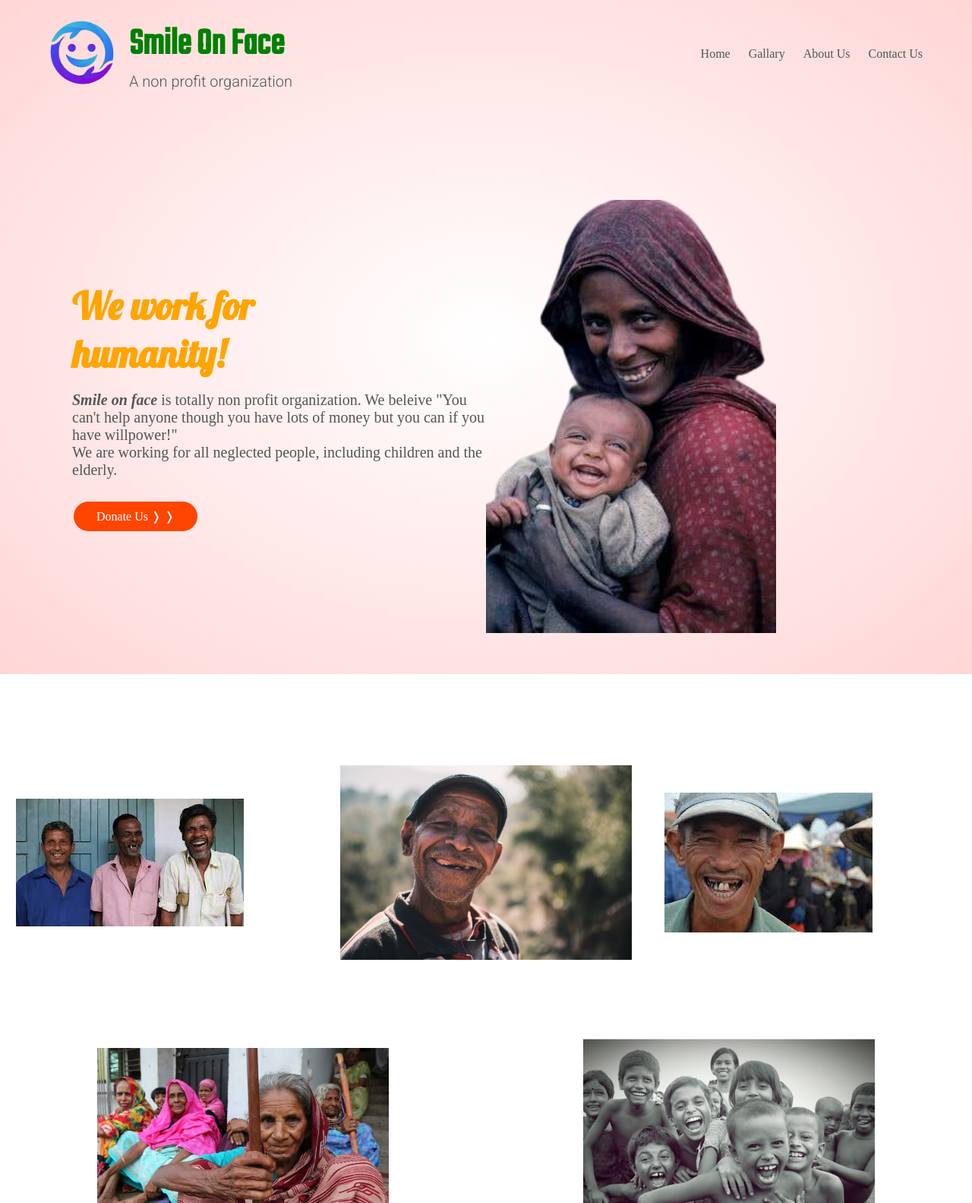
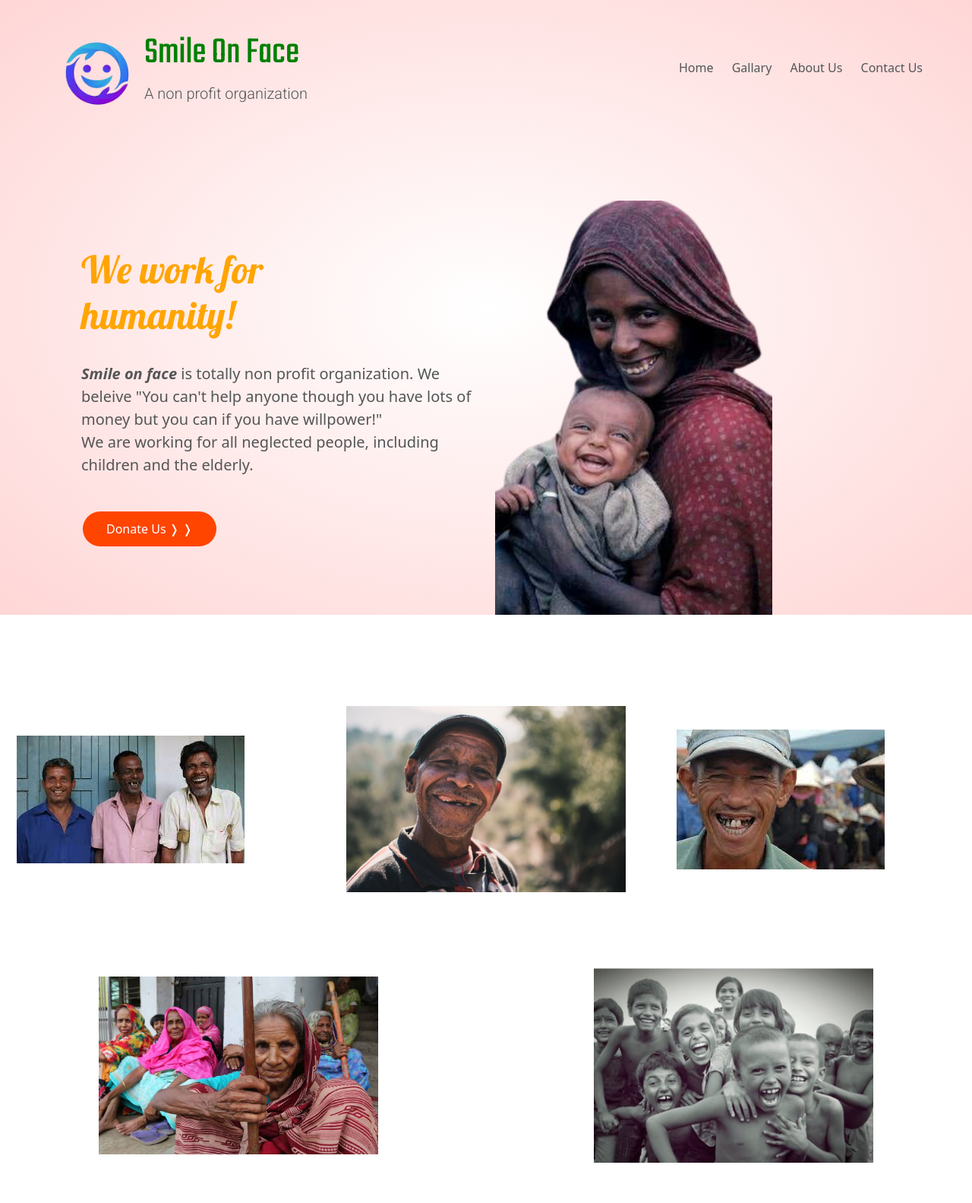
Before and after one commit to arafatuu/SmileOnFaceFoundation, a plain HTML site: page index.html in a window 1280 px wide. Shown: the top 1583 px of the page at 76% size. Drawn offline with nearby package versions, Linux system fonts and the light colour scheme; a web font is replaced by a local one.

Commit message:
reorganize images

```diff
--- a/css/style.css
+++ b/css/style.css
@@ -33,18 +33,24 @@ p {
   color: #555;
 }
 .logo {
-  /* border: 2px solid red; */
+  display: flex;
+  align-items: center;
+  padding: 20px;
 }
 
 .orgName {
   font-family: "Teko", sans-serif;
   font-size: 50px;
   color: green;
+  display: inline-block;
 }
 .slogun {
   font-family: "Roboto", sans-serif;
   font-size: 20px;
   color: #555;
+}
+.tagline {
+  display: inline-block;
 }
 .fontMessage {
   font-size: 20px;
--- a/index.html
+++ b/index.html
@@ -11,6 +11,13 @@
       href="https://fonts.googleapis.com/css2?family=Lobster&family=Roboto:wght@300&family=Style+Script&family=Teko&display=swap"
       rel="stylesheet"
     />
+    <!-- Bootstrap CSS -->
+    <link
+      href="https://cdn.jsdelivr.net/npm/bootstrap@5.0.2/dist/css/bootstrap.min.css"
+      rel="stylesheet"
+      integrity="sha384-EVSTQN3/azprG1Anm3QDgpJLIm9Nao0Yz1ztcQTwFspd3yD65VohhpuuCOmLASjC"
+      crossorigin="anonymous"
+    />
     <link rel="stylesheet" href="css/style.css" />
   </head>
   <body>
@@ -18,12 +25,16 @@
       <div class="container">
         <div class="navbar">
           <div class="logo">
+            <div class="logo-image">
               <img src="images/logo/logo.png" alt="Logo" style="width: 125px" />
             </div>
-          <div class="tagName">
+            <div class="tagline">
               <h2 class="orgName">Smile On Face</h2>
               <p class="slogun">A non profit organization</p>
             </div>
+          </div>
+
+          <div class="menue-bar">
             <nav>
               <ul>
                 <li><a href="">Home</a></li>
@@ -33,9 +44,10 @@
               </ul>
             </nav>
           </div>
+        </div>
 
         <div class="row">
-          <div class="col2">
+          <div class="col-sm-6">
             <h2 class="Brand-heading">
               We work for<br />
               humanity!
@@ -51,10 +63,10 @@
             </p>
             <a href="#" class="btn">Donate Us &#10093; &#10093;</a>
           </div>
-          <div class="col2">
+          <div class="col-sm-6">
             <img
-              class="fontImage"
-              src="images/gallary/fontimage/fontImage.png"
+              class="fontImage img-fluid"
+              src="images/fontImage.png"
               alt="image"
             />
           </div>
@@ -66,20 +78,27 @@
 
     <div class="row">
       <div class="col3">
-        <img src="images/gallary/showOff/image1.jpg" alt="" />
+        <img src="images/image1.jpg" alt="" />
       </div>
       <div class="col3">
-        <img src="images/gallary/showOff/image2.jpg" alt="" />
+        <img src="images/image2.jpg" alt="" />
       </div>
       <div class="col3">
-        <img src="images/gallary/showOff/image3.jpg" alt="" />
+        <img src="images/image3.jpg" alt="" />
       </div>
       <div class="col3">
-        <img src="images/gallary/showOff/image4.jpg" alt="" />
+        <img src="images/image4.jpg" alt="" />
       </div>
       <div class="col3">
-        <img src="images/gallary/showOff/image5.jpg" alt="" />
+        <img src="images/image5.jpg" alt="" />
       </div>
     </div>
+
+    <!-- Option 1: Bootstrap Bundle with Popper -->
+    <script
+      src="https://cdn.jsdelivr.net/npm/bootstrap@5.0.2/dist/js/bootstrap.bundle.min.js"
+      integrity="sha384-MrcW6ZMFYlzcLA8Nl+NtUVF0sA7MsXsP1UyJoMp4YLEuNSfAP+JcXn/tWtIaxVXM"
+      crossorigin="anonymous"
+    ></script>
   </body>
 </html>
```
Also changed, not shown: images/fontImage.png (added), images/image1.jpg (added), images/image2.jpg (added), images/image3.jpg (added), images/image4.jpg (added), images/image5.jpg (added), images/logo.png (added). Lines whose indentation alone changed are shown as unchanged.
